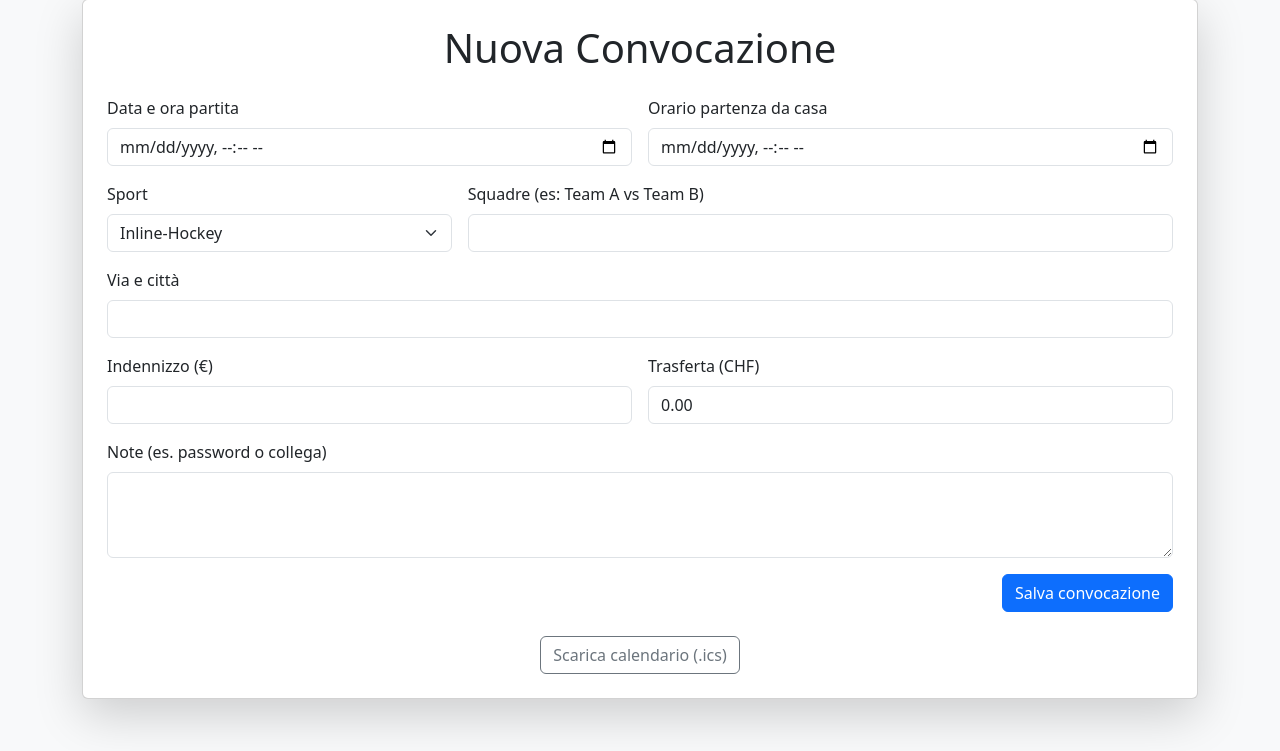
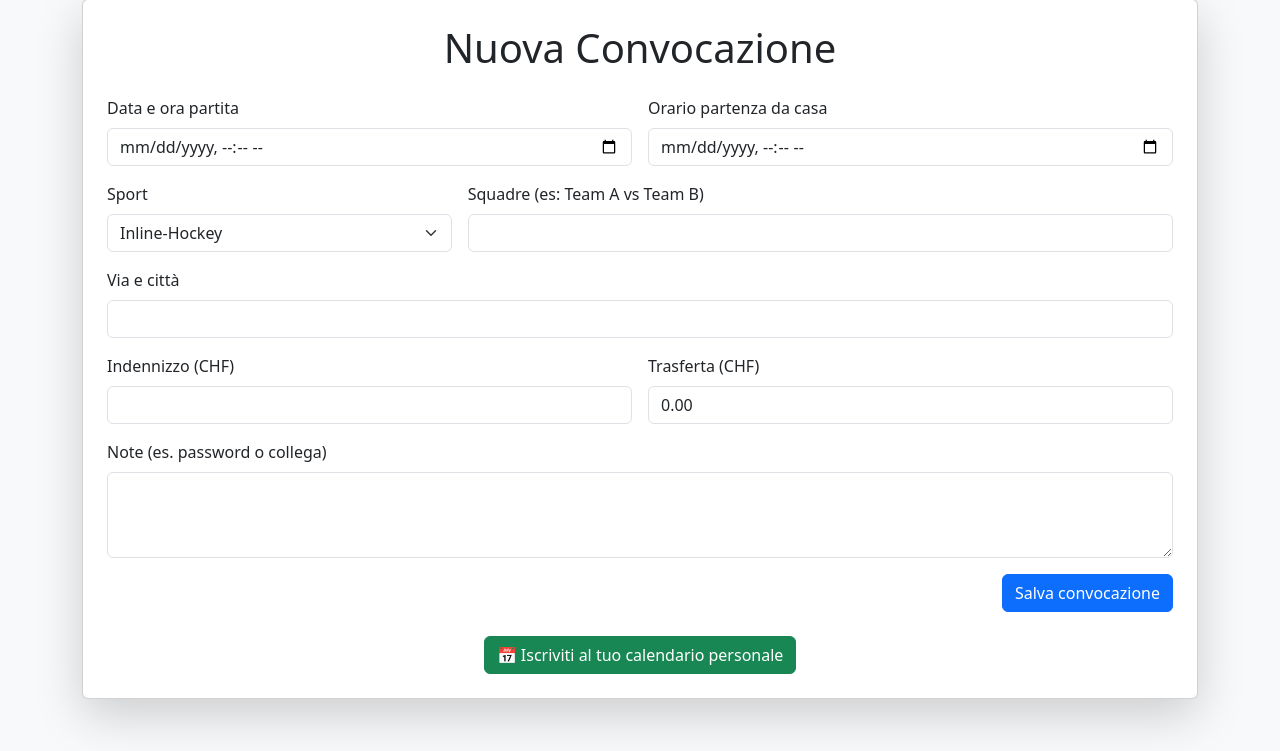
Before and after one commit to miich65/Gestione-convocazioni, a FastAPI app: page / in a window 1280 px wide. Shown: the part 49-800 px from the top of the page. Run offline with FastAPI, Linux system fonts and the light colour scheme.

Commit message:
Update form.html

```diff
--- a/app/templates/form.html
+++ b/app/templates/form.html
@@ -44,7 +44,7 @@
             </div>
 
             <div class="col-md-6">
-                <label class="form-label">Indennizzo (€)</label>
+                <label class="form-label">Indennizzo (CHF)</label>
                 <input type="number" step="0.01" name="indennizzo" class="form-control" required>
             </div>
 
@@ -65,7 +65,9 @@
         </form>
 
         <div class="text-center mt-4">
-            <a href="/calendario.ics" target="_blank" class="btn btn-outline-secondary">Scarica calendario (.ics)</a>
+            <a href="webcal://trasporti.mferreira.ch:42069/calendario.ics" class="btn btn-success" target="_blank">
+                📅 Iscriviti al tuo calendario personale
+            </a>
         </div>
     </div>
 </div>
```
